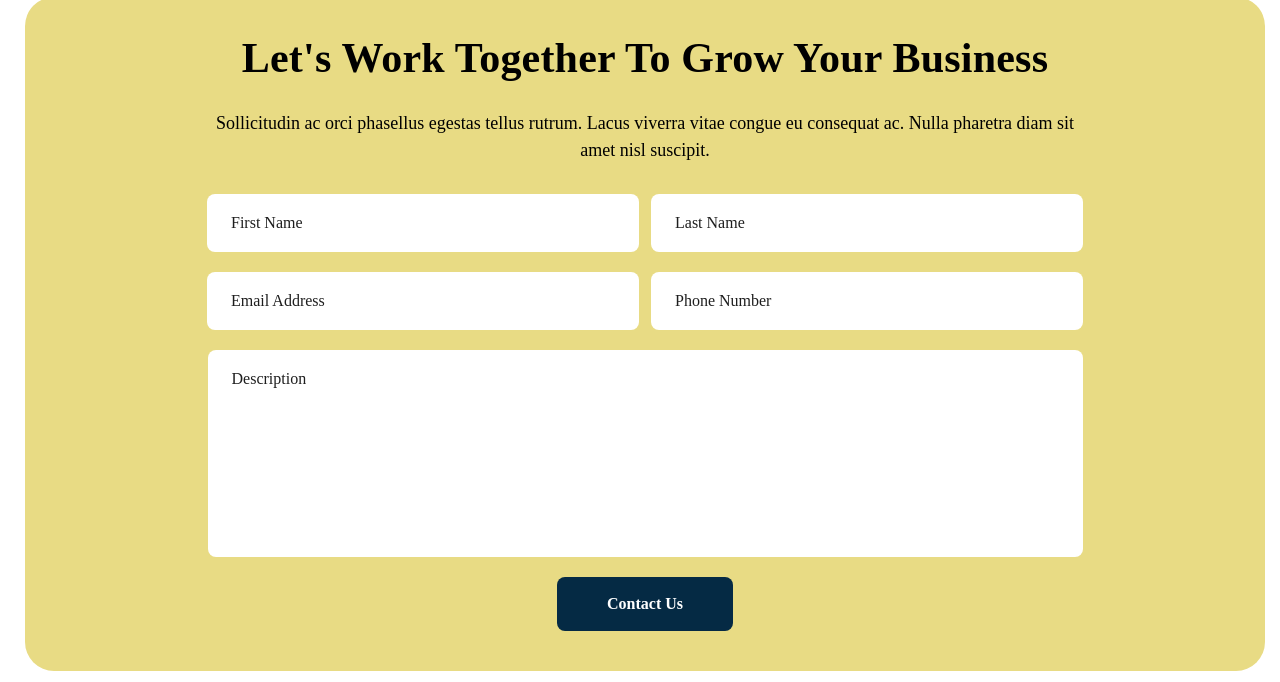
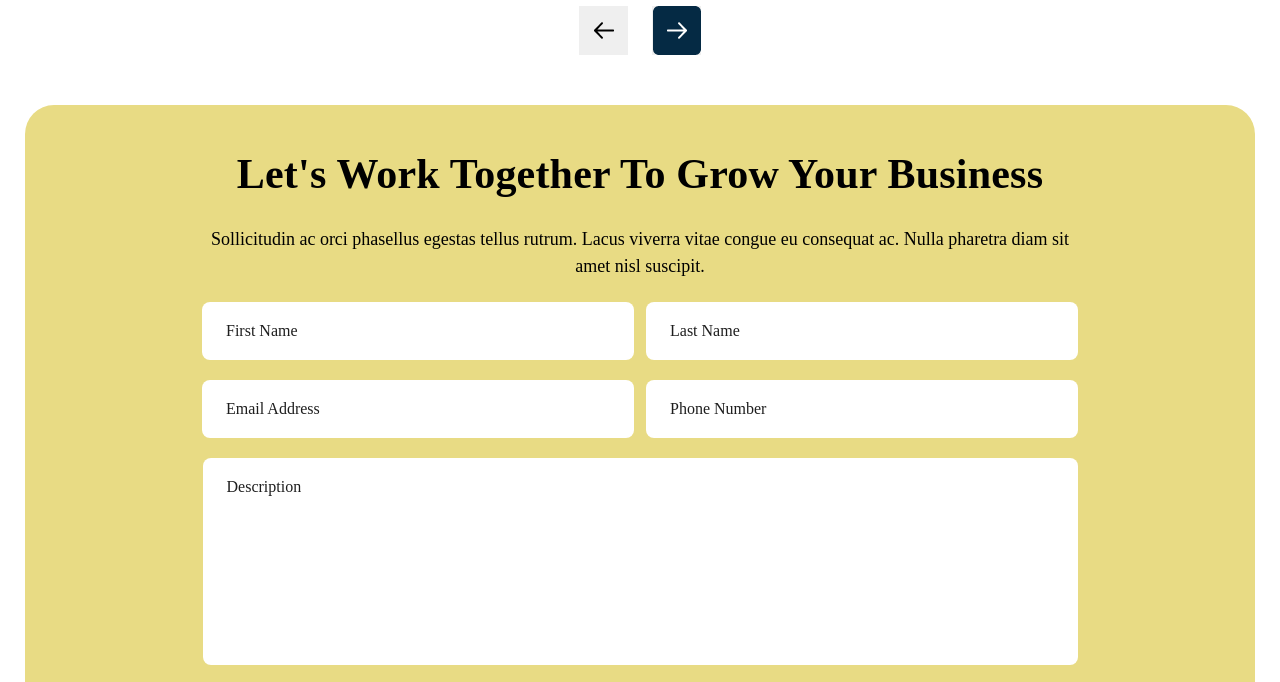
Before and after one commit to Gocha-Pinturia/collaboration_project_green-code, a plain HTML site: page index.html in a window 1280 px wide. Shown: the part 2023-2705 px from the top of the page. Drawn offline with Linux system fonts and the light colour scheme.

Commit message:
Adapt css to responsive design

```diff
--- a/css/style.css
+++ b/css/style.css
@@ -7,6 +7,10 @@
 }
 
 body {
+  display: flex;
+  flex-direction: column;
+  justify-content: start;
+  gap: 16px;
   padding: 25px;
   min-width: 320px;
   font-family: sans-serif;
@@ -560,16 +564,19 @@ body {
 .form_container{
   display: flex;
   flex-direction: column;
-  justify-content: space-evenly;
-  width: 271px;
-  height: 917px;
+  justify-content: start;
+  gap: 16px;
+  width: 100%;
+  min-width: 271px;
+  height: 100%;
   margin: 0 auto;
+  padding: 16px;
   background-color: #E8DB84;
   border-radius: 10px;
 }
 
 .form_container > h2{
-  padding: 0 17px;
+  padding: 8px 17px;
   font-family: Poppins;
   font-weight: 400;
   font-size: 28px;
@@ -745,8 +752,13 @@ body {
 }
 
 @media screen and (min-width: 768px) {
+	body{
+		gap: 50px;
+	}
+
   .form_container{
-    width: 1240px;
+	width: 100%;
+    max-width: 1240px;
     height: 674px;
     padding: 40px 32px;
     border-radius: 29px;
@@ -770,7 +782,8 @@ body {
   }
 
   .form_container > p{
-    width: 875px;
+	width: 100%;
+    max-width: 875px;
     margin: auto;
     padding: 0;
     font-family: Poppins;
@@ -792,7 +805,8 @@ body {
   }
 
   .form_container > form textarea{
-    width: 875px;
+	width: 100%;
+    max-width: 875px;
     margin: auto;
   }
 
```
Also changed, not shown: images/Frame 1014.png (added), images/Frame 1015.png (added), images/Frame left.png (added), images/Frame right.png (added), images/IconThemeButton.svg (added), images/Logo.svg (added), images/Mask Groupcard.png (added), images/Mask group.png (added), images/ThemeButtonLight.svg (added), images/arrow-left.png (added), images/play-icon.png (added).
